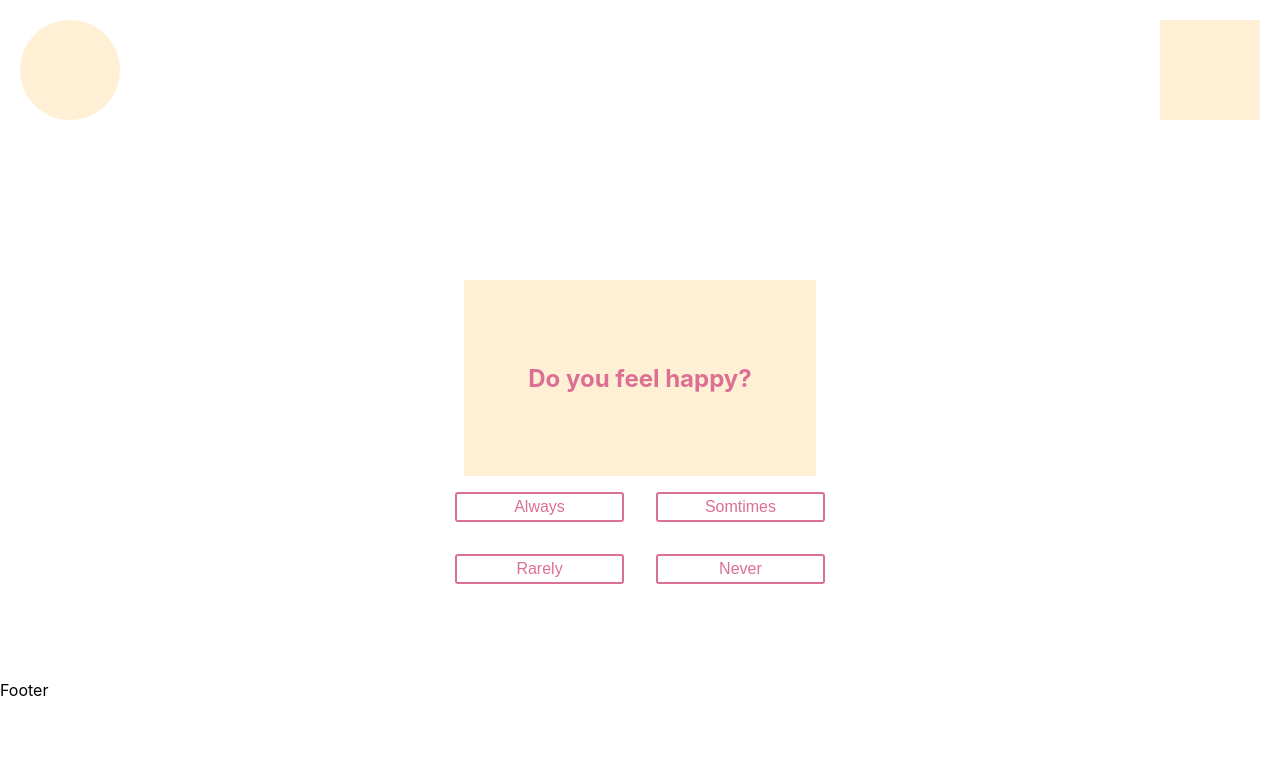
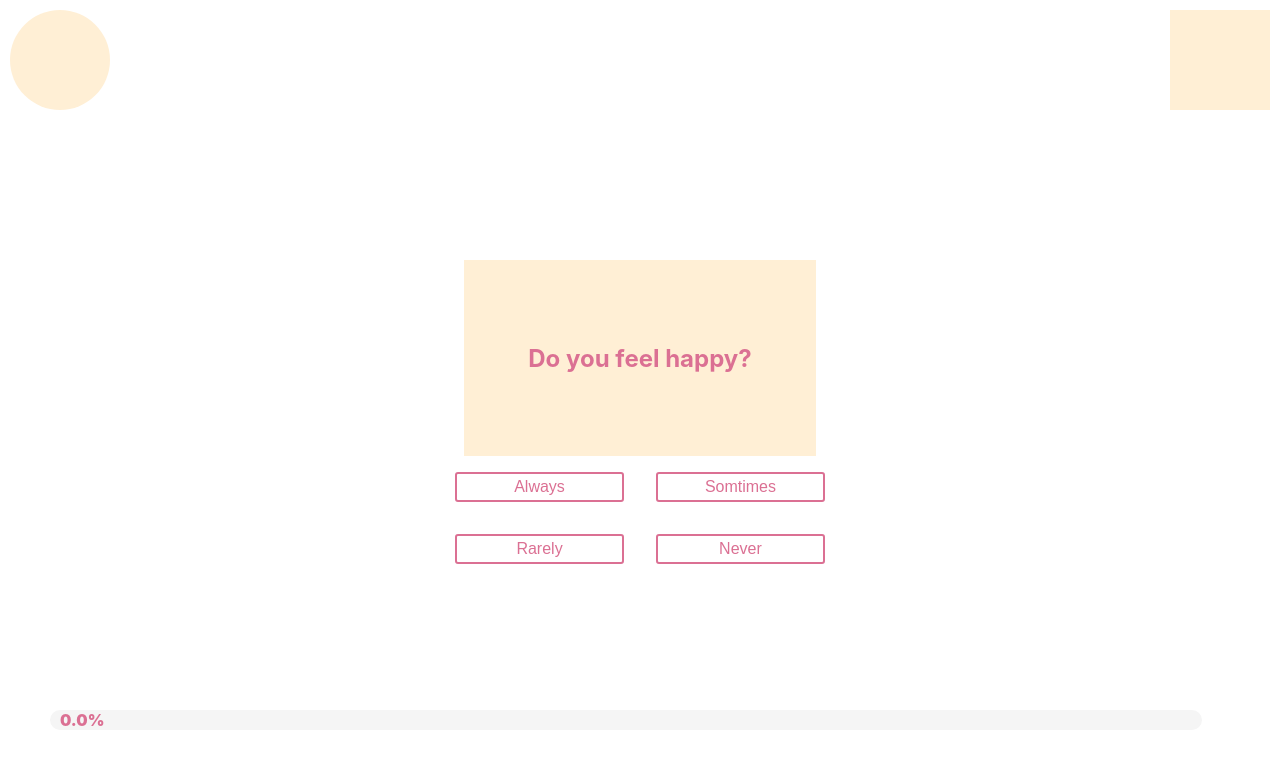
Before and after one commit to abhigupta-codedb/The_social_project, a React (Create React App) app: page /quiz in a window 1280 px wide. Shown: the top 764 px of the page. Built offline with nearby package versions, Linux system fonts and the light colour scheme.

Commit message:
feat: Adding custom progress bar

```diff
--- a/package.json
+++ b/package.json
@@ -6,7 +6,9 @@
     "@testing-library/jest-dom": "^5.16.4",
     "@testing-library/react": "^13.3.0",
     "@testing-library/user-event": "^13.5.0",
+    "bootstrap": "^5.1.3",
     "react": "^18.2.0",
+    "react-bootstrap": "^2.4.0",
     "react-dom": "^18.2.0",
     "react-router-dom": "^6.3.0",
     "react-scripts": "5.0.1",
--- /dev/null
+++ b/src/Components/ProgressBar.jsx
@@ -0,0 +1,35 @@
+import React from "react";
+
+const ProgressBar = ({ bgcolor = "papayawhip", progress, height = 20 }) => {
+  const Parentdiv = {
+    height: height,
+    width: "90vw",
+    backgroundColor: "whitesmoke",
+    borderRadius: 40,
+    margin: 50,
+  };
+
+  const Childdiv = {
+    height: "100%",
+    width: `${progress}%`,
+    backgroundColor: bgcolor,
+    borderRadius: 40,
+    textAlign: "right",
+  };
+
+  const progresstext = {
+    padding: 10,
+    color: "palevioletred",
+    fontWeight: 900,
+  };
+
+  return (
+    <div style={Parentdiv}>
+      <div style={Childdiv}>
+        <span style={progresstext}>{`${progress}%`}</span>
+      </div>
+    </div>
+  );
+};
+
+export default ProgressBar;
--- a/src/Container/BoxContainer.jsx
+++ b/src/Container/BoxContainer.jsx
@@ -3,10 +3,11 @@ import { quiz } from "../Helper/quiz";
 import QuestionBox from "../Components/QuestionBox";
 import Result from "../Components/Result";
 import styled from "styled-components";
+import ProgressBar from "../Components/ProgressBar";
 
 const Header = styled.div`
   height: 20vh;
-  margin: 20px;
+  margin: 10px;
 `;
 const Footer = styled.div`
   height: 10vh;
@@ -34,6 +35,7 @@ const Logo = styled.span`
 const BoxContainer = () => {
   //TODO: will keep all question inside redux state
   const [next, setNext] = useState(0);
+  const progress = (next * 100) / quiz.length;
   return (
     <Page>
       <Header>
@@ -45,7 +47,9 @@ const BoxContainer = () => {
       ) : (
         <Result />
       )}
-      <Footer>Footer</Footer>
+      <Footer>
+        <ProgressBar progress={progress.toFixed(1)} />
+      </Footer>
     </Page>
   );
 };
```
Also changed, not shown: 1 other file (tests, documents, lock files or other folders).
